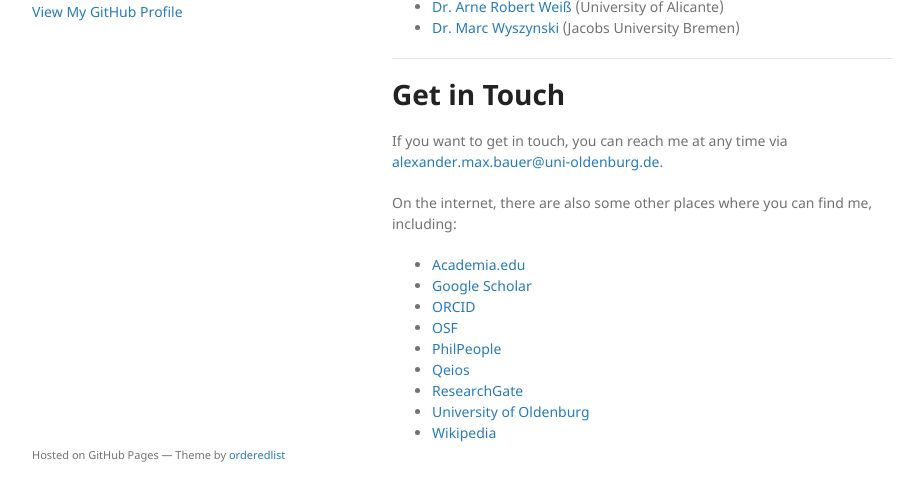
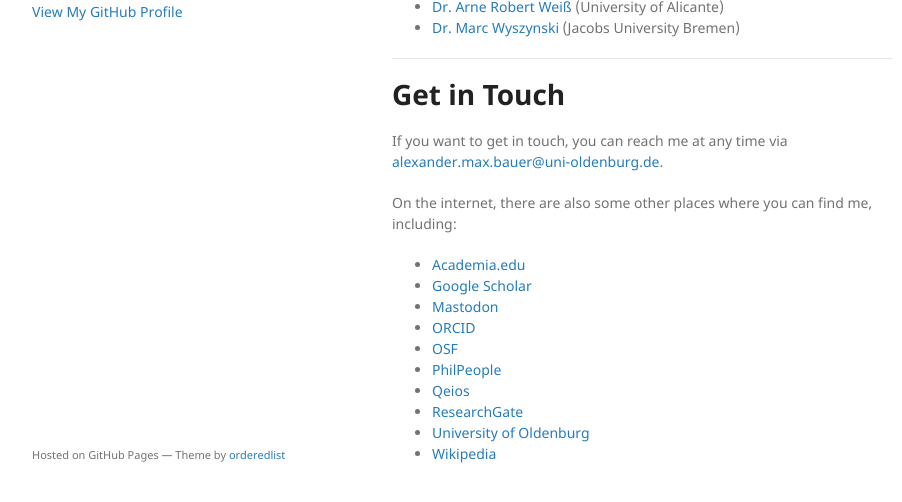
Before and after one commit to alephmembeth/alephmembeth.github.io, a Jekyll site: the page built from index.md, in a window 1280 px wide and 900 px high, scrolled down 1226 px, cut to the strip 366-868 px from the top of the window. Shown: the whole strip, without its empty margins (178-1080 px from the left). Built offline with Jekyll 4.4.1, drawn with Linux system fonts in a browser that asks for light colours; the repository's description, which GitHub fills in, is left out.

Commit message:
Update index.md

```diff
--- a/index.md
+++ b/index.md
@@ -93,6 +93,7 @@
 On the internet, there are also some other places where you can find me, including:
 + [Academia.edu](https://uni-oldenburg.academia.edu/alexandermaxbauer)
 + [Google Scholar](https://scholar.google.de/citations?user=EFeokZUAAAAJ)
++ [Mastodon](https://ohai.social/@alephmembeth)
 + [ORCID](https://orcid.org/0000-0003-0923-6864)
 + [OSF](https://osf.io/e7hpd/)
 + [PhilPeople](https://philpeople.org/profiles/alexander-max-bauer)
```
